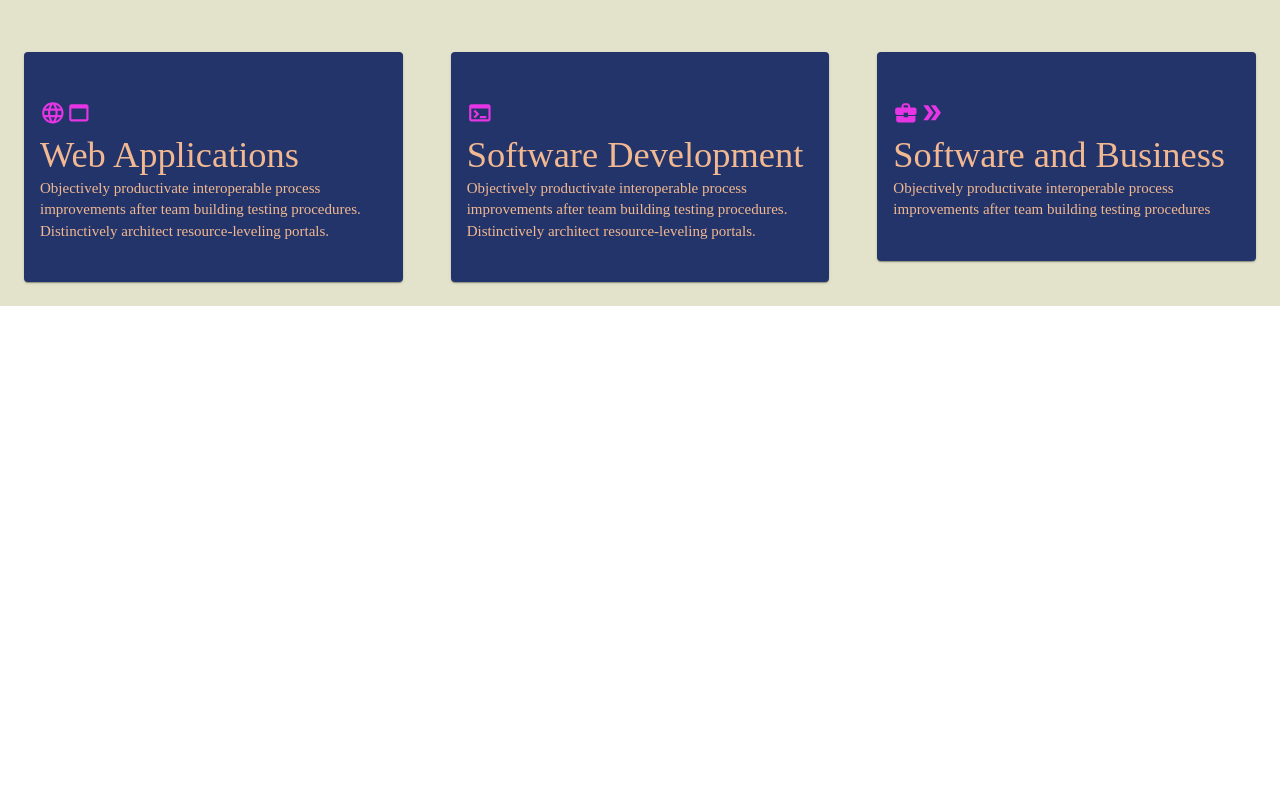
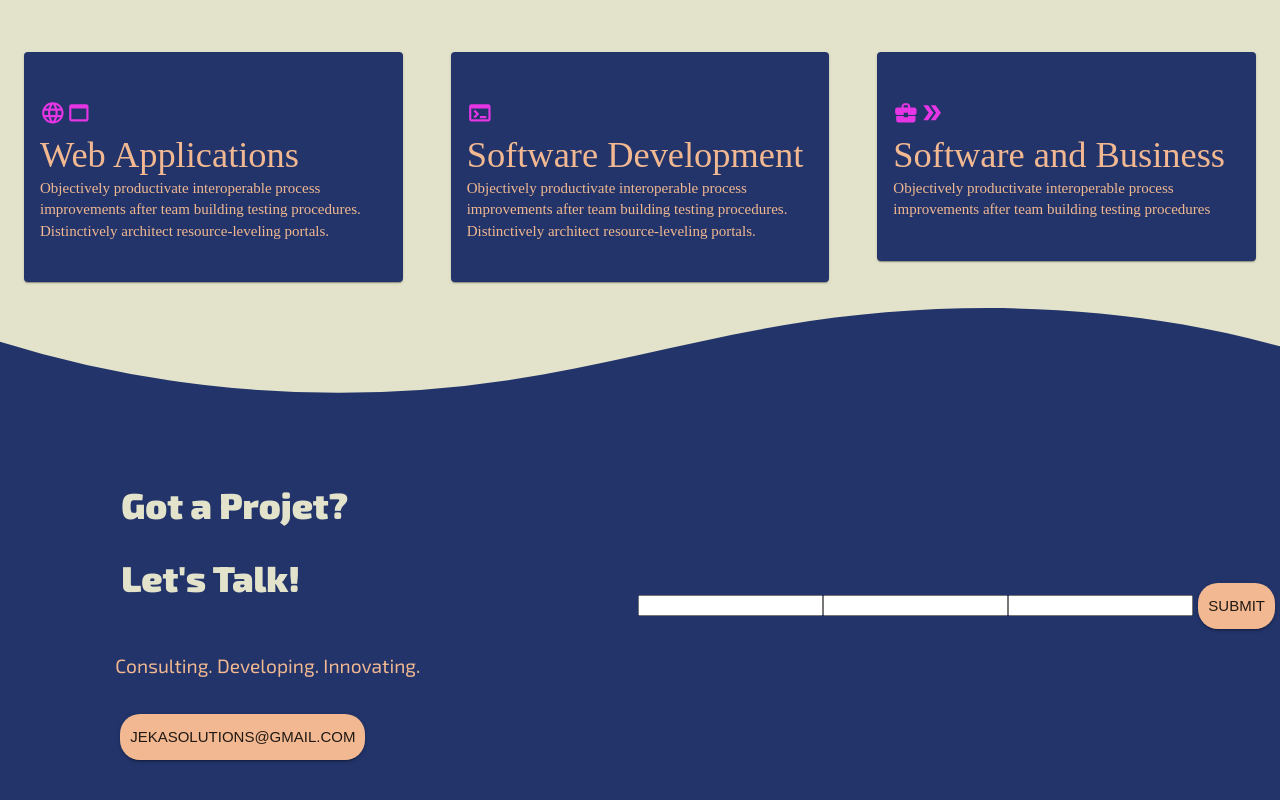
Before and after one commit to averenceanu/jw-solutions, a React (Create React App) app: page / in a window 1280 px wide. Shown: the part 1907-2707 px from the top of the page. Before the commit the page ends 2213 px from the top, so only its background shows below. Built offline with nearby package versions, Linux system fonts and the light colour scheme.

Commit message:
add title footbar left side

```diff
--- a/src/components/footbar/Footbar.js
+++ b/src/components/footbar/Footbar.js
@@ -1,9 +1,32 @@
 import './footbar.css'
+import Button from '@mui/material/Button';
 
 export default function Footbar () {
   return (
     <div className="footbar">
-
+      <div className="custom-shape-divider-top-1647462229">
+        <svg data-name="Layer 1" xmlns="http://www.w3.org/2000/svg" viewBox="0 0 1200 120" preserveAspectRatio="none">
+          <path d="M321.39,56.44c58-10.79,114.16-30.13,172-41.86,82.39-16.72,168.19-17.73,250.45-.39C823.78,31,906.67,72,985.66,92.83c70.05,18.48,146.53,26.09,214.34,3V0H0V27.35A600.21,600.21,0,0,0,321.39,56.44Z" class="shape-fill"></path>
+        </svg>
+      </div>
+      <div className="footbar--main">
+        <div className="footbar--main-information">
+          <div className="footbar--main-information-title">
+            <h2>Got a Projet? </h2>
+            <h2>Let's Talk!</h2>
+          </div>
+          <div className="footbar--main-information-quote">
+            <p>Consulting. Developing. Innovating.</p>
+          </div>
+          <Button color='secondary' variant='contained'>jekasolutions@gmail.com</Button>
+        </div>
+        <div className="footbar--main-contact-form">
+          <input type="text"/>
+          <input type="text"/>
+          <input type="text"/>
+          <Button color='secondary' variant='contained'>Submit</Button>
+        </div>
+      </div>
     </div>
   )
 }
--- a/src/components/footbar/footbar.css
+++ b/src/components/footbar/footbar.css
@@ -0,0 +1,34 @@
+.footbar{
+  background: #22346a;
+  position: relative;
+  color: #e3e2cb;
+
+}
+
+.footbar--main{
+  margin-top: 10%;
+  margin-bottom: 5%;
+  display: flex;
+  flex-direction: row;
+  align-content: center;
+  justify-content: space-between;
+  align-items: center;
+}
+
+.footbar--main-information{
+  margin: 1%;
+  padding-left: 8%;
+  font-family: 'Exo 2';
+}
+
+.footbar--main-information-title{
+  padding: 2%;
+  font-size: 150%;
+  font-weight: 400;
+}
+
+.footbar--main-information-quote{
+  color: #f2b891;
+  font-size: 120%;
+  padding-bottom: 4%;
+}
```
